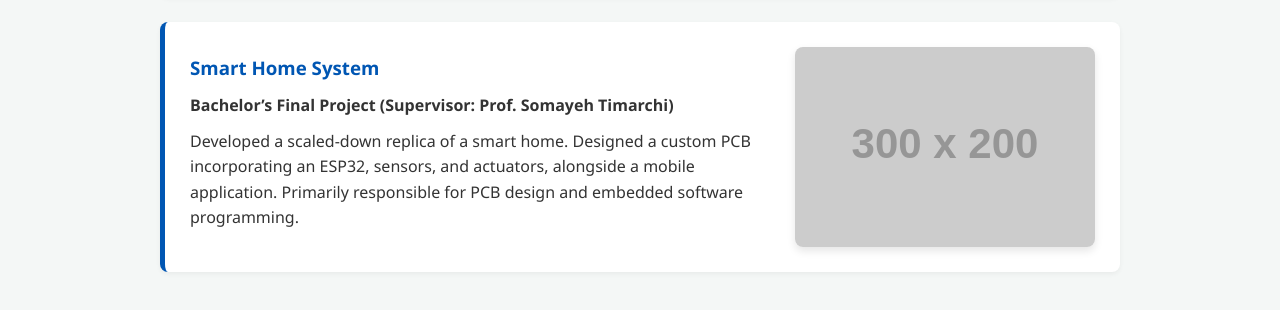
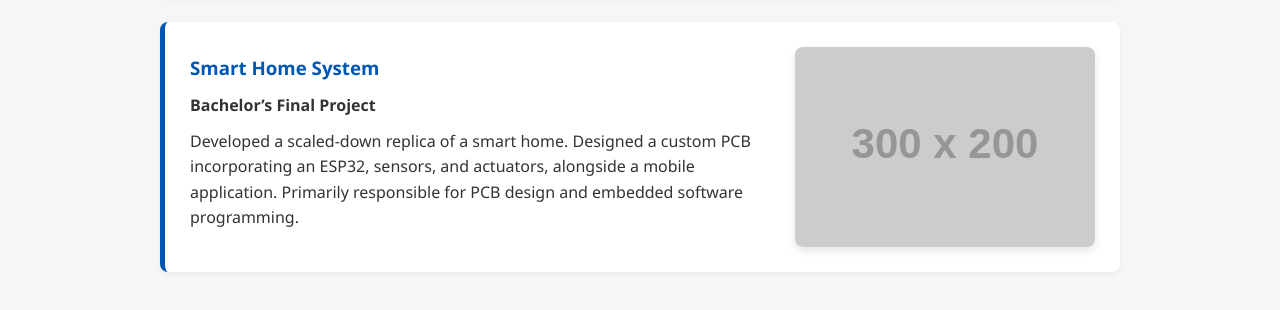
Before and after one commit to farbodYNSI/farbodynsi.github.io, a plain HTML site: page projects.html in a window 1280 px wide. Shown: the part 704-1014 px from the top of the page. Drawn offline with Linux system fonts and the light colour scheme; placeholder pictures from the web are drawn by us.

Commit message:
Update projects.html

```diff
--- a/projects.html
+++ b/projects.html
@@ -42,7 +42,7 @@
         <div class="card project-card">
             <div class="project-text">
                 <h3>Smart Home System</h3>
-                <p><strong>Bachelor’s Final Project (Supervisor: Prof. Somayeh Timarchi)</strong></p>
+                <p><strong>Bachelor’s Final Project</strong></p>
                 <p>Developed a scaled-down replica of a smart home. Designed a custom PCB incorporating an ESP32, sensors, and actuators, alongside a mobile application. Primarily responsible for PCB design and embedded software programming.</p>
             </div>
             <img src="https://via.placeholder.com/300x200?text=Smart+Home+Photo" alt="Smart Home System" class="project-img">
```
